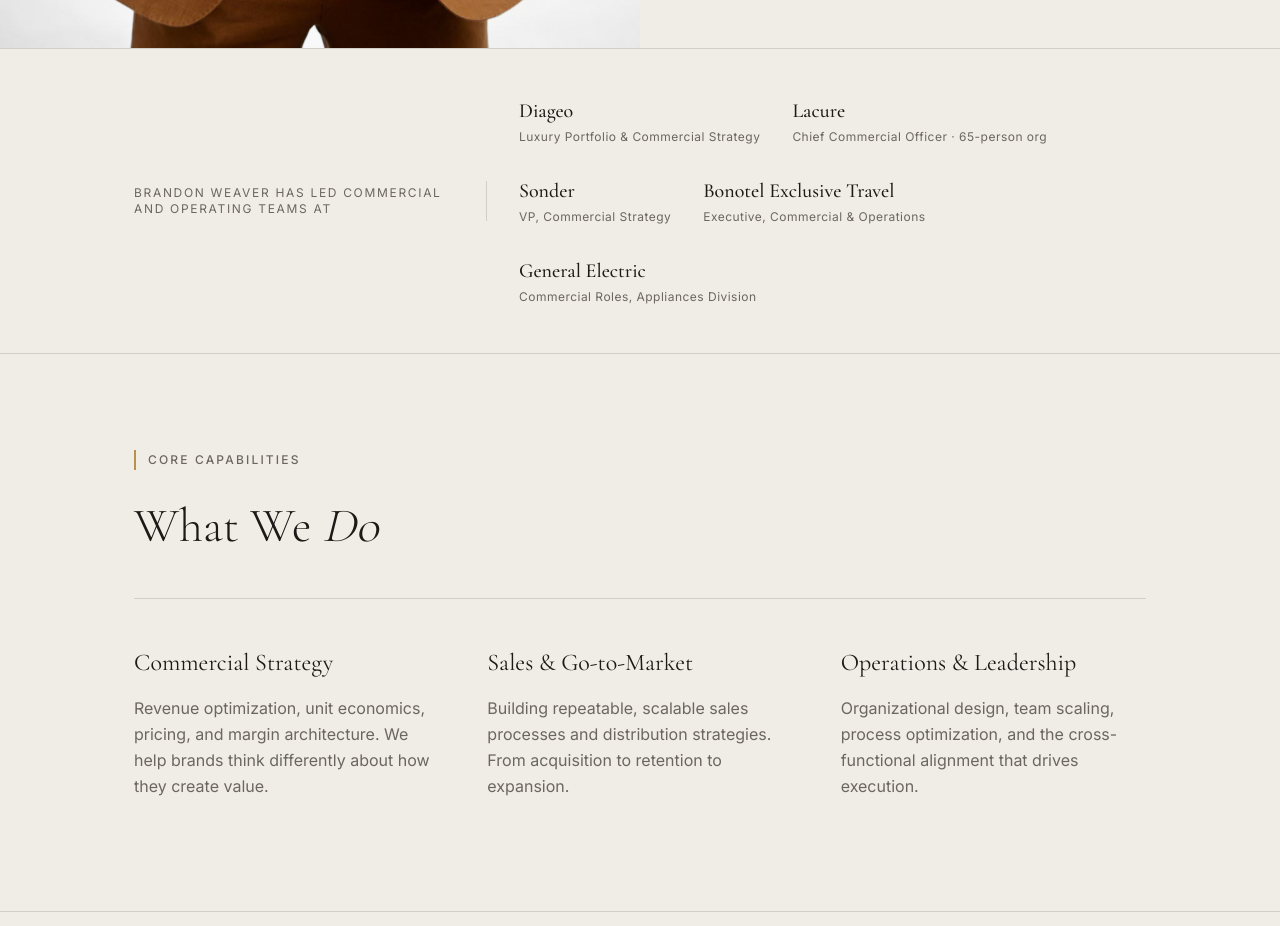
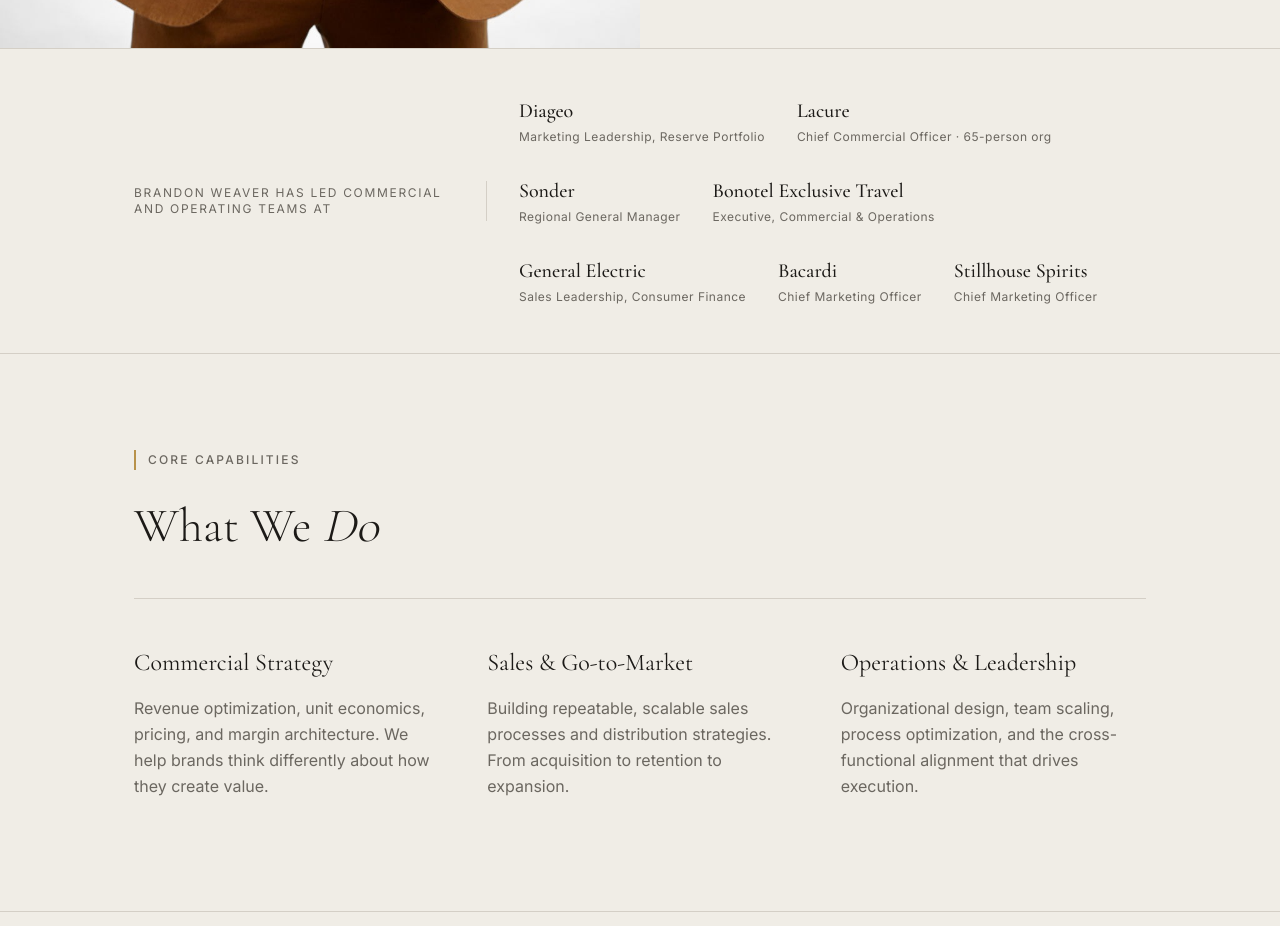
Before and after one commit to letsnavigatebmw/aperture-hospitality, a Next.js app: page / in a window 1280 px wide. Shown: the part 1460-2386 px from the top of the page. Built offline with nearby package versions, Linux system fonts and the light colour scheme.

Commit message:
Update experience section: Diageo (Marketing Leadership, Reserve Portfolio), Sonder (Regional General Manager), GE (Sales Leadership, Consumer Finance), add Bacardi & Stillhouse Spirits (CMO)

```diff
--- a/app/page.tsx
+++ b/app/page.tsx
@@ -195,7 +195,7 @@ export default function Home() {
               <div>
                 <h3 className="font-display text-xl font-medium text-ink mb-1">Diageo</h3>
                 <p className="text-xs tracking-tight text-muted">
-                  Luxury Portfolio & Commercial Strategy
+                  Marketing Leadership, Reserve Portfolio
                 </p>
               </div>
               <div>
@@ -207,7 +207,7 @@ export default function Home() {
               <div>
                 <h3 className="font-display text-xl font-medium text-ink mb-1">Sonder</h3>
                 <p className="text-xs tracking-tight text-muted">
-                  VP, Commercial Strategy
+                  Regional General Manager
                 </p>
               </div>
               <div>
@@ -219,7 +219,19 @@ export default function Home() {
               <div>
                 <h3 className="font-display text-xl font-medium text-ink mb-1">General Electric</h3>
                 <p className="text-xs tracking-tight text-muted">
-                  Commercial Roles, Appliances Division
+                  Sales Leadership, Consumer Finance
+                </p>
+              </div>
+              <div>
+                <h3 className="font-display text-xl font-medium text-ink mb-1">Bacardi</h3>
+                <p className="text-xs tracking-tight text-muted">
+                  Chief Marketing Officer
+                </p>
+              </div>
+              <div>
+                <h3 className="font-display text-xl font-medium text-ink mb-1">Stillhouse Spirits</h3>
+                <p className="text-xs tracking-tight text-muted">
+                  Chief Marketing Officer
                 </p>
               </div>
             </div>
```
